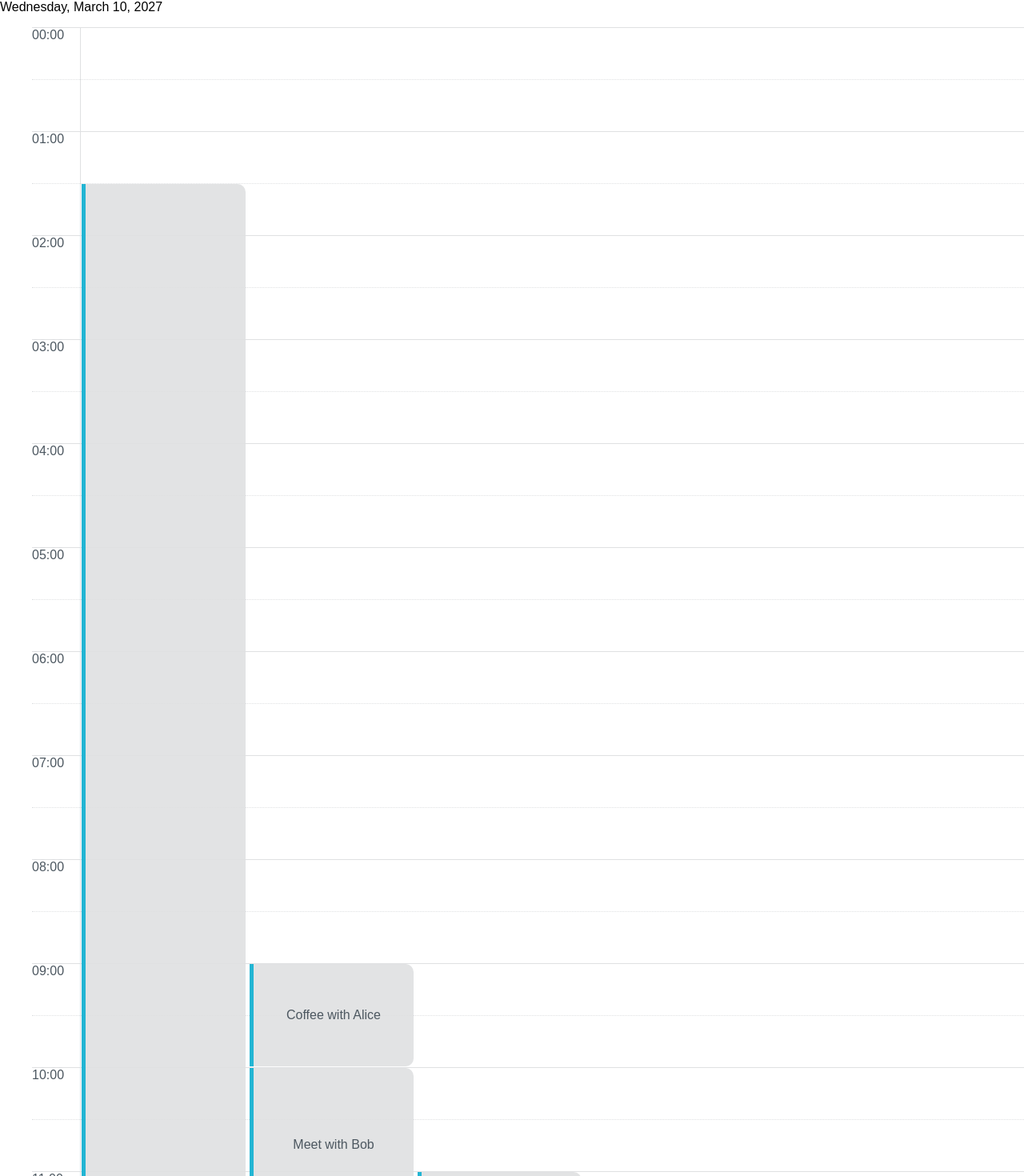
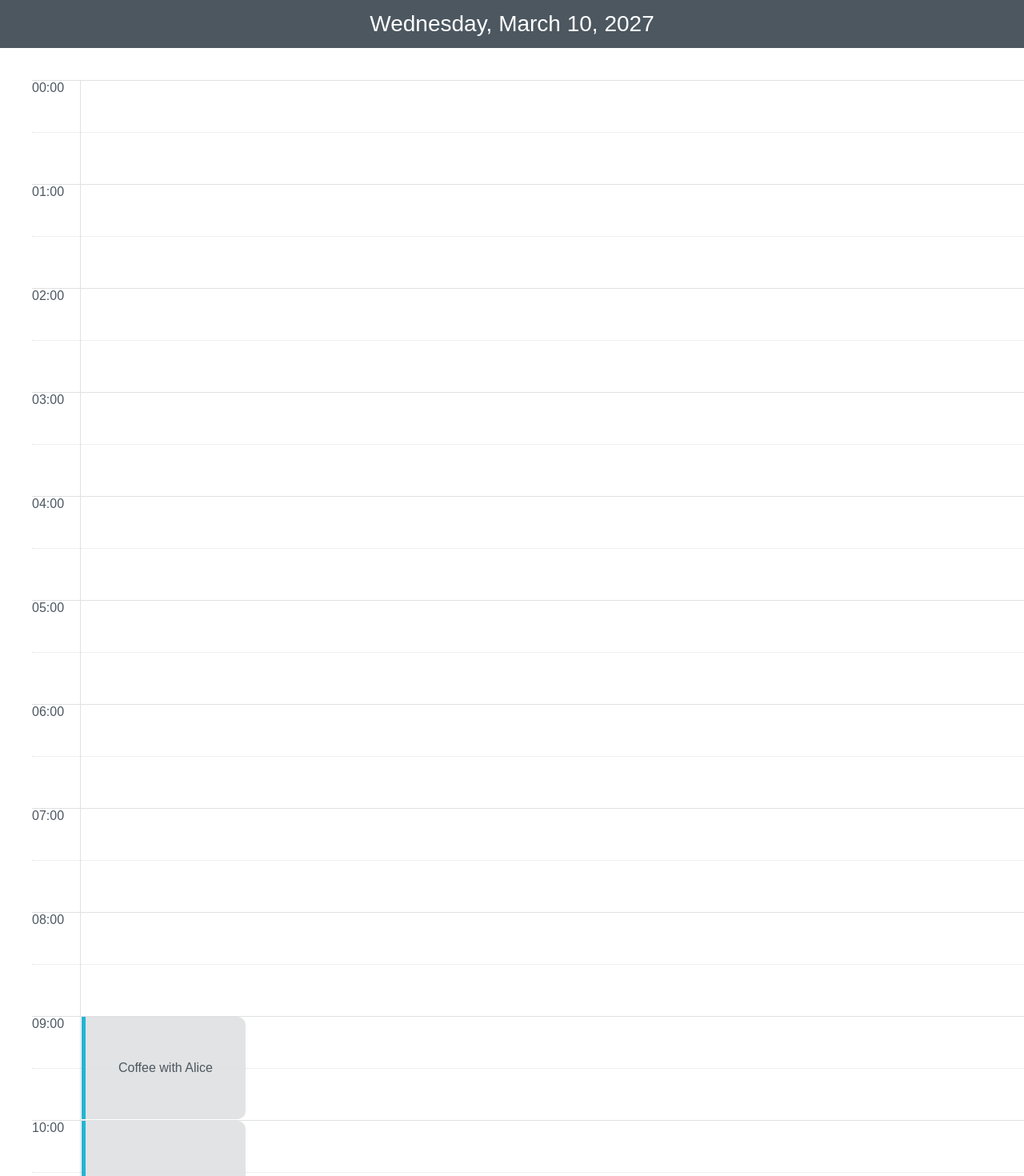
Before and after one commit to mpcen/dayscheduler, a React (Create React App) app: page / in a window 1280 px wide. Shown: the top 1470 px of the page at 80% size. Built offline with nearby package versions, Linux system fonts and the light colour scheme.

Commit message:
MVP complete

```diff
--- a/package.json
+++ b/package.json
@@ -11,7 +11,7 @@
     "react-scripts": "0.9.5"
   },
   "scripts": {
-    "start": "PORT=1337 react-scripts start",
+    "start": "react-scripts start",
     "build": "react-scripts build",
     "test": "react-scripts test --env=jsdom",
     "eject": "react-scripts eject"
--- a/src/components/App.js
+++ b/src/components/App.js
@@ -1,5 +1,4 @@
 import React, { Component } from 'react';
-import '../styles/App.css';
 import eventData from '../data/eventData.json'
 
 import Day from './Day';
@@ -7,7 +6,7 @@ import Day from './Day';
 class App extends Component {
   render() {
     return (
-      <div className="App">
+      <div>
       	<Day eventData={eventData} />
       </div>
     );
--- a/src/components/Day.js
+++ b/src/components/Day.js
@@ -2,13 +2,13 @@ import React from 'react';
 import DayHeader from './DayHeader';
 import DaySchedule from './DaySchedule';
 
-const Day = (props) => {
+const Day = ({eventData}) => {
 	return (
 		<div>
-			<DayHeader date={props.eventData.date} />
+			<DayHeader date={eventData.date} />
 			<DaySchedule
-				prescheduledEvents={props.eventData.events}
-				date={props.eventData.date}
+				prescheduledEvents={eventData.events}
+				date={eventData.date}
 			/>
 		</div>
 	);
--- a/src/components/DayHeader.js
+++ b/src/components/DayHeader.js
@@ -4,12 +4,12 @@ import '../styles/DayHeader.css';
 
 const DayHeader = ({date}) => {
 	function formatDate(date) {
-		return moment(date, "ddd MMM D YYYY").format("dddd, MMMM D, YYYY")
+		return moment(date, "ddd MMM D YYYY").format("dddd, MMMM D, YYYY");
 	}
 
 	return (
-		<div className="DayHeader-Container">
-			{formatDate(date)}
+		<div className="DayHeader">
+			<h1>{formatDate(date)}</h1>
 		</div>
 	);
 }
--- a/src/components/DaySchedule.js
+++ b/src/components/DaySchedule.js
@@ -34,15 +34,14 @@ class DaySchedule extends Component {
 				events: []
 			});
 
+		// Sort (in-place) predefined events in ascending order of end time.
+		prescheduledEvents.sort((eventA, eventB) => {
+			if(Number(eventA.end.replace(':', '.')) === Number(eventB.end.replace(':', '.')))
+				return Number(eventA.start.replace(':', '.')) - Number(eventB.start.replace(':', '.'));
+			return Number(eventA.end.replace(':', '.')) - Number(eventB.end.replace(':', '.'));
+		});
+
 		//process any events that were predefined from an external source (ex: included json file)
-		prescheduledEvents.sort((eventA, eventB) => {
-			if(Number(eventA.end.replace(':', '.')) === Number(eventB.end.replace(':', '.'))) {
-				return Number(eventA.start.replace(':', '.')) - Number(eventB.start.replace(':', '.'));
-			}
-			return Number(eventA.end.replace(':', '.')) - Number(eventB.end.replace(':', '.'));
-		})
-
-
 		prescheduledEvents.forEach(preScheduledEvent => {
 			const
 				eventStart = moment(preScheduledEvent.start, 'HH:mm'),
@@ -83,9 +82,7 @@ class DaySchedule extends Component {
 	}
 
 	render() {
-		return (
-			<TimeBlockList timeBlocks={this.state.timeBlocks} />
-		);
+		return <TimeBlockList timeBlocks={this.state.timeBlocks} />;
 	}
 }
 
--- a/src/components/TimeBlock.js
+++ b/src/components/TimeBlock.js
@@ -2,10 +2,10 @@ import React from 'react';
 import moment from 'moment';
 import '../styles/TimeBlock.css';
 
-
 const TimeBlock = ({timeBlock}) => {
-	let minute = `minute-${moment(timeBlock.time).format('mm').toString()}`;
-	let timeBlockClass = `TimeBlock ${minute}`;
+	let
+		minute = `minute-${moment(timeBlock.time).format('mm').toString()}`,
+		timeBlockClass = `TimeBlock ${minute}`;
 
 	function renderTimeBlock(timeBlock) {
 		if(timeBlock.events.length)
--- a/src/data/eventData.json
+++ b/src/data/eventData.json
@@ -1,11 +1,6 @@
 {
     "date": "Wed Mar 10 2027",
     "events": [
-        {
-            "title": "TEST",
-            "start": "01:30",
-            "end": "23:15"
-        },
         {
             "title": "Coffee with Alice",
             "start": "09:00",
--- a/src/styles/DayHeader.css
+++ b/src/styles/DayHeader.css
@@ -0,0 +1,18 @@
+.DayHeader {
+	display: flex;
+	justify-content: center;
+	align-items: center;
+	height: 3.75em;
+	background: #4C5760;
+	position: fixed;
+	top: 0;
+	left: 0;
+	width: 100%;
+	z-index: 2;
+	color: #FFF;
+}
+
+.DayHeader h1 {
+	font-weight: 400;
+	font-size: 1.75em;
+}
--- a/src/styles/TimeBlockList.css
+++ b/src/styles/TimeBlockList.css
@@ -1,3 +1,7 @@
+.TimeBlockList {
+	margin-top: 100px;
+}
+
 .TimeBlockList ul {
 	position: relative;
 }
```
Also changed, not shown: src/components/TimeBlockList.js (+2 -6 lines), src/styles/App.css (deleted).
